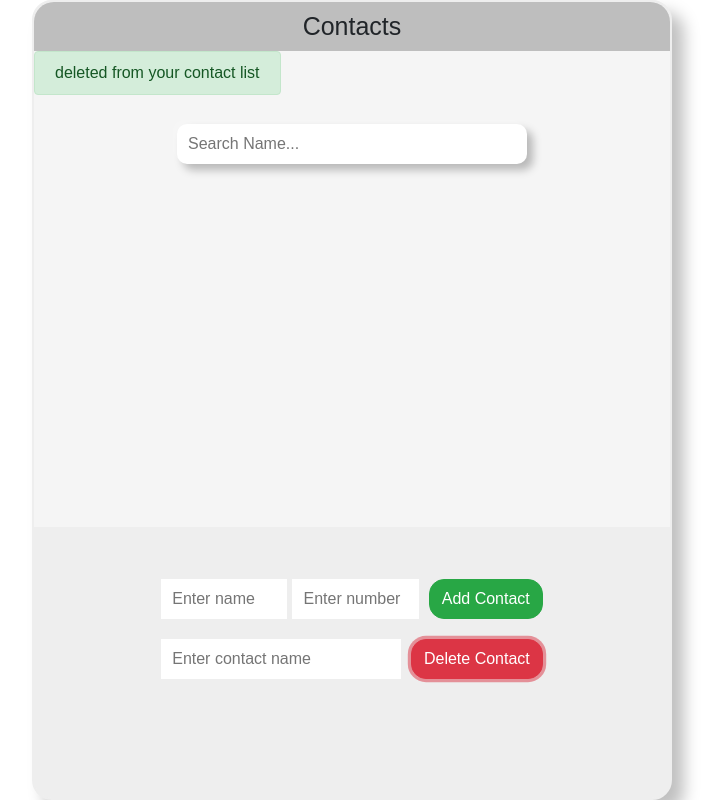
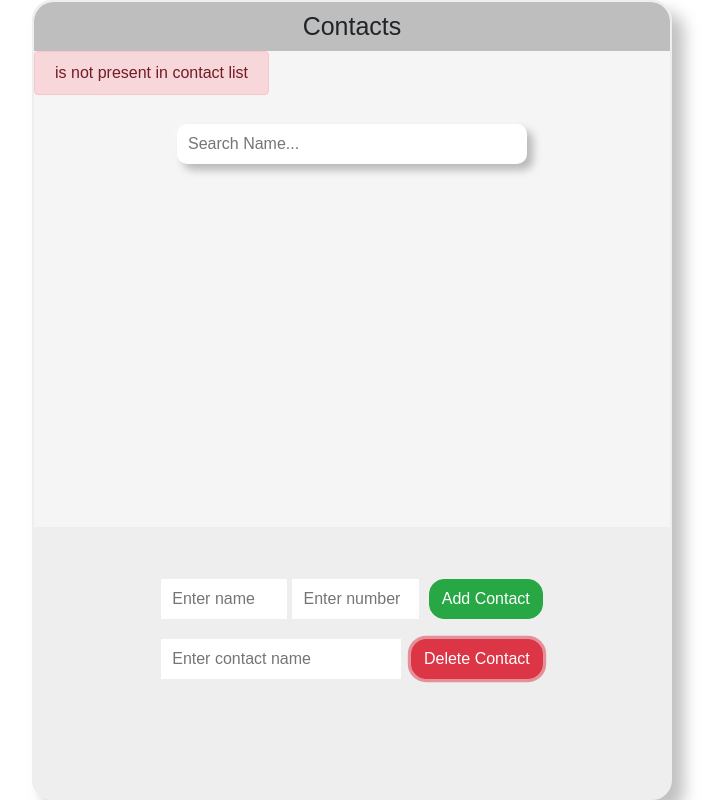
Before and after one commit to Neel-Bahurupi/auto-suggestion, a plain HTML site: page index.html in a window 1280 px wide. Both pictures are taken after a click on the button "Delete Contact". Shown: the whole page, without its empty margins (288-1010 px from the left). Drawn offline with nearby package versions, Linux system fonts and the light colour scheme.

Commit message:
Add files via upload

```diff
--- a/Trie.js
+++ b/Trie.js
@@ -78,13 +78,14 @@ class Trie{
 
     delete(name,depth=0,current=this.root){
         if(current === null){
-            return false;
+            return null;
         }
 
-        if(depth == name.length){
+        if(depth === name.length){
+            current.isEnd = false;
 
-            if(current.isEnd === true){
-                current.isEnd = false;
+            if(this.isEmpty(current) === true){
+                current = null;
             }
             return current;
         }
--- a/script.js
+++ b/script.js
@@ -47,6 +47,22 @@ onload = function(){
 
 
     delete_button.onclick = function(){
+        let res = [];
+
+        trie.find(delete_input.value , res);
+        console.log(res);
+        if(res.length == 0 || res[0][0]!==delete_input.value){
+            alert.innerHTML = delete_input.value + " is not present in contact list";
+            alert.style.display = "inline-block";
+            alert.setAttribute("class" , "alert alert-danger");
+            delete_input.value = "";
+            setTimeout(function () {
+                // Closing the alert
+                alert.style.display = "none";
+
+            }, 3000);
+            return;
+        }
         trie.delete(delete_input.value);
 
         let newData = JSON.parse(localStorage.getItem("myValue"));
@@ -111,8 +127,6 @@ onload = function(){
         document.addEventListener("click", function (e) {
             closeAllLists(e.target);
             search_input.value="";
-            name.value = "";
-            number.value = "";
             delete_input.value = "";
         });
 
```
Also changed, not shown: index.html (line endings or trailing spaces).
